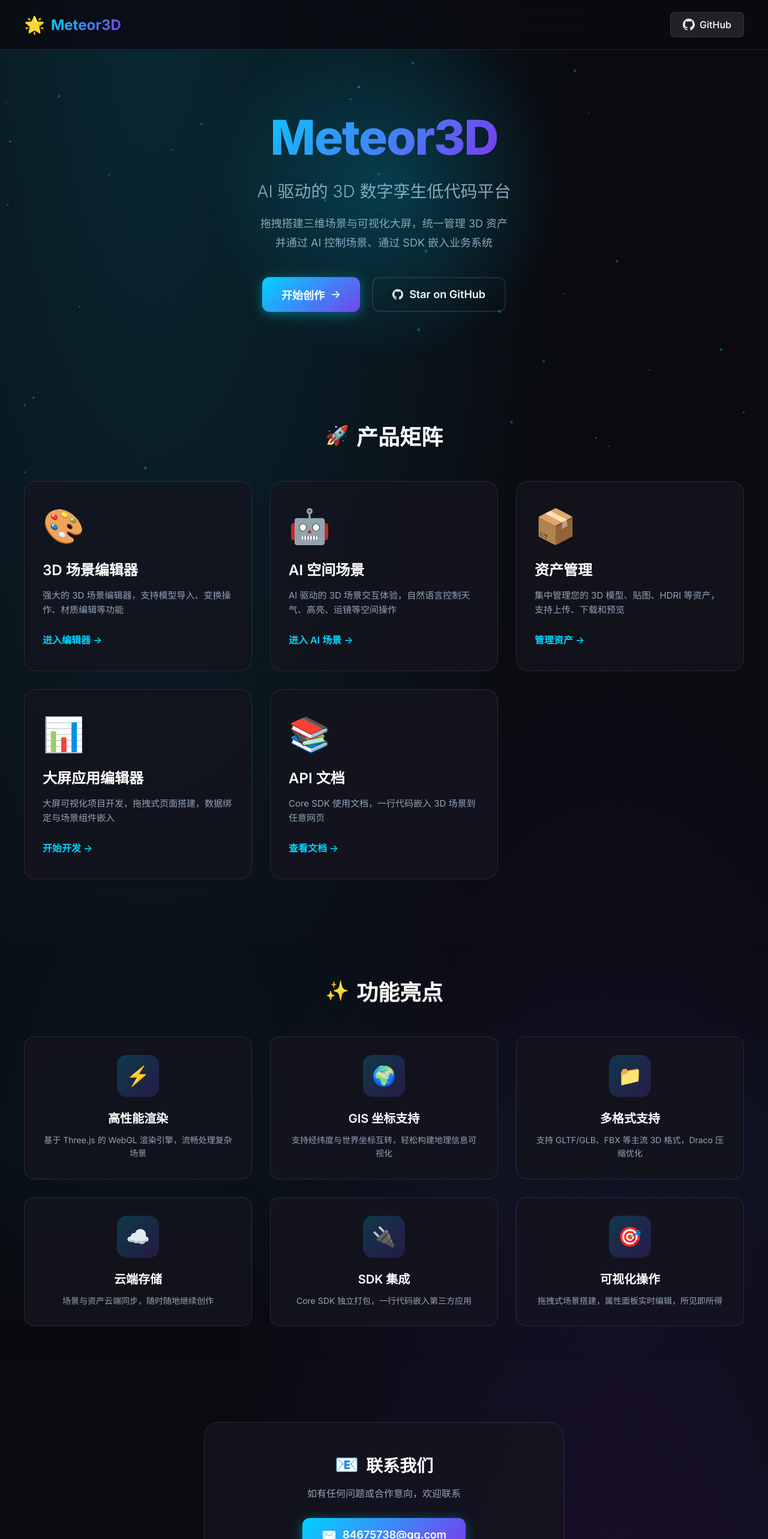
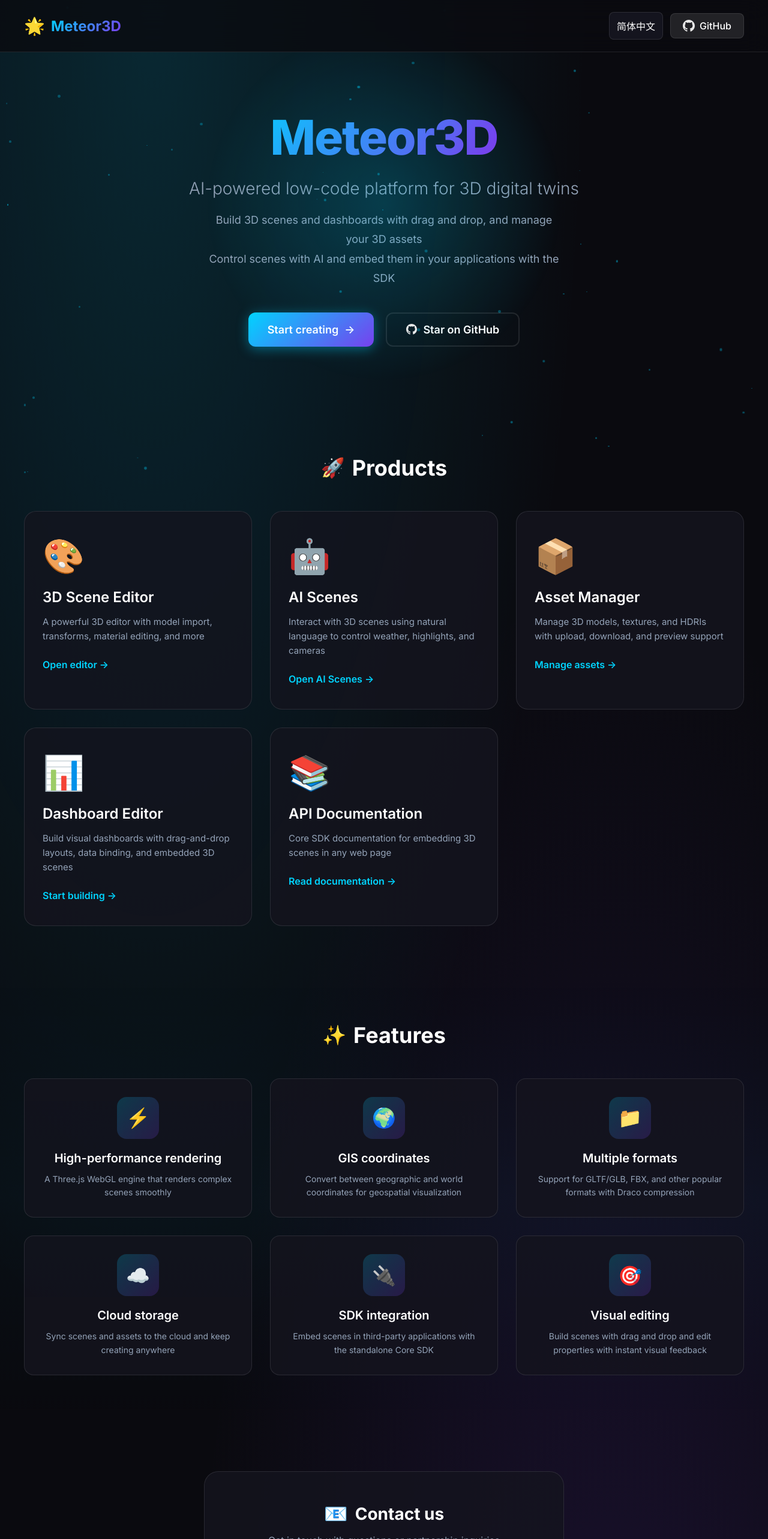
Before and after one commit to nikonikoCW/Meteor3DEditor, a Vue app in the folder packages/dashboard/: page / in a window 1280 px wide. Shown: the top 2566 px of the page at 60% size. Built offline with nearby package versions, Linux system fonts and the light colour scheme.

Commit message:
feat：主页英文

```diff
--- a/packages/dashboard/src/views/HomeView.vue
+++ b/packages/dashboard/src/views/HomeView.vue
@@ -12,6 +12,9 @@
         <span class="brand-text">Meteor3D</span>
       </div>
       <div class="nav-links">
+        <button class="language-switch" type="button" :aria-label="locale === 'en' ? '切换到简体中文' : 'Switch to English'" @click="toggleLocale">
+          {{ locale === 'en' ? '简体中文' : 'English' }}
+        </button>
         <a href="https://github.com/nikonikoCW/Meteor3DEditor" target="_blank" class="github-btn">
           <svg class="github-icon" viewBox="0 0 24 24" width="20" height="20">
             <path fill="currentColor" d="M12 0c-6.626 0-12 5.373-12 12 0 5.302 3.438 9.8 8.207 11.387.599.111.793-.261.793-.577v-2.234c-3.338.726-4.033-1.416-4.033-1.416-.546-1.387-1.333-1.756-1.333-1.756-1.089-.745.083-.729.083-.729 1.205.084 1.839 1.237 1.839 1.237 1.07 1.834 2.807 1.304 3.492.997.107-.775.418-1.305.762-1.604-2.665-.305-5.467-1.334-5.467-5.931 0-1.311.469-2.381 1.236-3.221-.124-.303-.535-1.524.117-3.176 0 0 1.008-.322 3.301 1.23.957-.266 1.983-.399 3.003-.404 1.02.005 2.047.138 3.006.404 2.291-1.552 3.297-1.23 3.297-1.23.653 1.653.242 2.874.118 3.176.77.84 1.235 1.911 1.235 3.221 0 4.609-2.807 5.624-5.479 5.921.43.372.823 1.102.823 2.222v3.293c0 .319.192.694.801.576 4.765-1.589 8.199-6.086 8.199-11.386 0-6.627-5.373-12-12-12z"/>
@@ -27,14 +30,14 @@
       <h1 class="title">
         <span class="title-gradient">Meteor3D</span>
       </h1>
-      <p class="subtitle">AI 驱动的 3D 数字孪生低代码平台</p>
+      <p class="subtitle">{{ t("AI 驱动的 3D 数字孪生低代码平台") }}</p>
       <p class="description">
-        拖拽搭建三维场景与可视化大屏，统一管理 3D 资产<br>
-        并通过 AI 控制场景、通过 SDK 嵌入业务系统
+        {{ t("拖拽搭建三维场景与可视化大屏，统一管理 3D 资产") }}<br>
+        {{ t("并通过 AI 控制场景、通过 SDK 嵌入业务系统") }}
       </p>
       <div class="hero-actions">
         <a class="btn-primary" href="https://editor.meteor3d.cn">
-          <span class="btn-text">开始创作</span>
+          <span class="btn-text">{{ t("开始创作") }}</span>
           <span class="btn-arrow">→</span>
         </a>
         <a href="https://github.com/nikonikoCW/Meteor3DEditor" target="_blank" class="btn-secondary">
@@ -50,57 +53,57 @@
     <section class="products-section">
       <h2 class="section-title">
         <span class="section-icon">🚀</span>
-        产品矩阵
+        {{ t("产品矩阵") }}
       </h2>
       <div class="products-grid">
         <a class="product-card" href="https://editor.meteor3d.cn">
           <div class="card-glow"></div>
           <div class="product-icon">🎨</div>
-          <h3 class="product-title">3D 场景编辑器</h3>
+          <h3 class="product-title">{{ t("3D 场景编辑器") }}</h3>
           <p class="product-desc">
-            强大的 3D 场景编辑器，支持模型导入、变换操作、材质编辑等功能
+            {{ t("强大的 3D 场景编辑器，支持模型导入、变换操作、材质编辑等功能") }}
           </p>
-          <div class="product-action">进入编辑器 →</div>
+          <div class="product-action">{{ t("进入编辑器 →") }}</div>
         </a>
 
         <a class="product-card" href="https://ai-scene.meteor3d.cn">
           <div class="card-glow"></div>
           <div class="product-icon">🤖</div>
-          <h3 class="product-title">AI 空间场景</h3>
+          <h3 class="product-title">{{ t("AI 空间场景") }}</h3>
           <p class="product-desc">
-            AI 驱动的 3D 场景交互体验，自然语言控制天气、高亮、运镜等空间操作
+            {{ t("AI 驱动的 3D 场景交互体验，自然语言控制天气、高亮、运镜等空间操作") }}
           </p>
-          <div class="product-action">进入 AI 场景 →</div>
+          <div class="product-action">{{ t("进入 AI 场景 →") }}</div>
         </a>
 
         <a class="product-card" href="https://assets.meteor3d.cn">
           <div class="card-glow"></div>
           <div class="product-icon">📦</div>
-          <h3 class="product-title">资产管理</h3>
+          <h3 class="product-title">{{ t("资产管理") }}</h3>
           <p class="product-desc">
-            集中管理您的 3D 模型、贴图、HDRI 等资产，支持上传、下载和预览
+            {{ t("集中管理您的 3D 模型、贴图、HDRI 等资产，支持上传、下载和预览") }}
           </p>
-          <div class="product-action">管理资产 →</div>
+          <div class="product-action">{{ t("管理资产 →") }}</div>
         </a>
 
         <a class="product-card" href="https://appeditor.meteor3d.cn">
           <div class="card-glow"></div>
           <div class="product-icon">📊</div>
-          <h3 class="product-title">大屏应用编辑器</h3>
+          <h3 class="product-title">{{ t("大屏应用编辑器") }}</h3>
           <p class="product-desc">
-            大屏可视化项目开发，拖拽式页面搭建，数据绑定与场景组件嵌入
+            {{ t("大屏可视化项目开发，拖拽式页面搭建，数据绑定与场景组件嵌入") }}
           </p>
-          <div class="product-action">开始开发 →</div>
+          <div class="product-action">{{ t("开始开发 →") }}</div>
         </a>
 
         <a class="product-card" href="https://api-docs.meteor3d.cn">
           <div class="card-glow"></div>
           <div class="product-icon">📚</div>
-          <h3 class="product-title">API 文档</h3>
+          <h3 class="product-title">{{ t("API 文档") }}</h3>
           <p class="product-desc">
-            Core SDK 使用文档，一行代码嵌入 3D 场景到任意网页
+            {{ t("Core SDK 使用文档，一行代码嵌入 3D 场景到任意网页") }}
           </p>
-          <div class="product-action">查看文档 →</div>
+          <div class="product-action">{{ t("查看文档 →") }}</div>
         </a>
       </div>
     </section>
@@ -109,55 +112,55 @@
     <section class="features-section">
       <h2 class="section-title">
         <span class="section-icon">✨</span>
-        功能亮点
+        {{ t("功能亮点") }}
       </h2>
       <div class="features-grid">
         <div class="feature-item">
           <div class="feature-icon-wrapper">
             <span class="feature-icon">⚡</span>
           </div>
-          <h4 class="feature-title">高性能渲染</h4>
-          <p class="feature-desc">基于 Three.js 的 WebGL 渲染引擎，流畅处理复杂场景</p>
+          <h4 class="feature-title">{{ t("高性能渲染") }}</h4>
+          <p class="feature-desc">{{ t("基于 Three.js 的 WebGL 渲染引擎，流畅处理复杂场景") }}</p>
         </div>
 
         <div class="feature-item">
           <div class="feature-icon-wrapper">
             <span class="feature-icon">🌍</span>
           </div>
-          <h4 class="feature-title">GIS 坐标支持</h4>
-          <p class="feature-desc">支持经纬度与世界坐标互转，轻松构建地理信息可视化</p>
+          <h4 class="feature-title">{{ t("GIS 坐标支持") }}</h4>
+          <p class="feature-desc">{{ t("支持经纬度与世界坐标互转，轻松构建地理信息可视化") }}</p>
         </div>
 
         <div class="feature-item">
           <div class="feature-icon-wrapper">
             <span class="feature-icon">📁</span>
           </div>
-          <h4 class="feature-title">多格式支持</h4>
-          <p class="feature-desc">支持 GLTF/GLB、FBX 等主流 3D 格式，Draco 压缩优化</p>
+          <h4 class="feature-title">{{ t("多格式支持") }}</h4>
+          <p class="feature-desc">{{ t("支持 GLTF/GLB、FBX 等主流 3D 格式，Draco 压缩优化") }}</p>
         </div>
 
         <div class="feature-item">
           <div class="feature-icon-wrapper">
             <span class="feature-icon">☁️</span>
           </div>
-          <h4 class="feature-title">云端存储</h4>
-          <p class="feature-desc">场景与资产云端同步，随时随地继续创作</p>
+          <h4 class="feature-title">{{ t("云端存储") }}</h4>
+          <p class="feature-desc">{{ t("场景与资产云端同步，随时随地继续创作") }}</p>
         </div>
 
         <div class="feature-item">
           <div class="feature-icon-wrapper">
             <span class="feature-icon">🔌</span>
           </div>
-          <h4 class="feature-title">SDK 集成</h4>
-          <p class="feature-desc">Core SDK 独立打包，一行代码嵌入第三方应用</p>
+          <h4 class="feature-title">{{ t("SDK 集成") }}</h4>
+          <p class="feature-desc">{{ t("Core SDK 独立打包，一行代码嵌入第三方应用") }}</p>
         </div>
 
         <div class="feature-item">
           <div class="feature-icon-wrapper">
             <span class="feature-icon">🎯</span>
           </div>
-          <h4 class="feature-title">可视化操作</h4>
-          <p class="feature-desc">拖拽式场景搭建，属性面板实时编辑，所见即所得</p>
+          <h4 class="feature-title">{{ t("可视化操作") }}</h4>
+          <p class="feature-desc">{{ t("拖拽式场景搭建，属性面板实时编辑，所见即所得") }}</p>
         </div>
       </div>
     </section>
@@ -167,9 +170,9 @@
       <div class="contact-card">
         <h2 class="contact-title">
           <span class="section-icon">📧</span>
-          联系我们
+          {{ t("联系我们") }}
         </h2>
-        <p class="contact-desc">如有任何问题或合作意向，欢迎联系</p>
+        <p class="contact-desc">{{ t("如有任何问题或合作意向，欢迎联系") }}</p>
         <div class="contact-methods">
           <a href="mailto:84675738@qq.com" class="contact-method">
             <span class="contact-icon">✉️</span>
@@ -179,7 +182,7 @@
             <span class="contact-icon">
               <svg t="1784856669536" class="icon" viewBox="0 0 1024 1024" version="1.1" xmlns="http://www.w3.org/2000/svg" p-id="1751" width="32" height="32"><path d="M1024 619.52c0-143.36-138.24-256-307.2-256s-307.2 112.64-307.2 256 138.24 256 307.2 256c30.72 0 61.44-5.12 92.16-10.24l97.28 51.2-25.6-76.8c87.04-51.2 143.36-128 143.36-220.16z m-414.72-40.96c-30.72 0-51.2-20.48-51.2-51.2s20.48-51.2 51.2-51.2 51.2 20.48 51.2 51.2c0 25.6-25.6 51.2-51.2 51.2z m209.92 0c-30.72 0-51.2-20.48-51.2-51.2s20.48-51.2 51.2-51.2 51.2 20.48 51.2 51.2c0 25.6-25.6 51.2-51.2 51.2z" fill="#4CBF00" p-id="1752"></path><path d="M358.4 609.28c0-158.72 153.6-286.72 348.16-286.72h15.36c-40.96-133.12-179.2-235.52-353.28-235.52-204.8 0-368.64 138.24-368.64 307.2 0 107.52 66.56 204.8 168.96 256l-30.72 92.16L256 686.08c35.84 10.24 71.68 15.36 112.64 15.36h10.24c-15.36-30.72-20.48-61.44-20.48-92.16z m138.24-414.72c35.84 0 66.56 30.72 66.56 66.56s-30.72 66.56-66.56 66.56C460.8 322.56 430.08 291.84 430.08 256S460.8 194.56 496.64 194.56zM245.76 322.56c-35.84 0-61.44-30.72-61.44-66.56s30.72-66.56 66.56-66.56 61.44 30.72 61.44 66.56-30.72 66.56-66.56 66.56z" fill="#4CBF00" p-id="1753"></path></svg>
             </span>
-            微信：niccww
+            {{ t("微信：niccww") }}
           </div>
         </div>
       </div>
@@ -195,24 +198,24 @@
         <div class="footer-links">
           <a href="https://github.com/nikonikoCW/Meteor3DEditor" target="_blank">GitHub</a>
           <span class="divider">|</span>
-          <a href="mailto:84675738@qq.com">联系我们</a>
+          <a href="mailto:84675738@qq.com">{{ t("联系我们") }}</a>
         </div>
-        <nav class="footer-seo-links" aria-label="解决方案">
-          <RouterLink to="/solutions/digital-twin">数字孪生</RouterLink>
-          <RouterLink to="/solutions/3d-showroom">3D 数字展厅</RouterLink>
-          <RouterLink to="/solutions/digital-cultural-exhibition">数字文化展厅</RouterLink>
-          <RouterLink to="/solutions/smart-park">智慧园区</RouterLink>
-          <RouterLink to="/products/gaussian-splatting">高斯泼溅</RouterLink>
-          <RouterLink to="/products/low-code-3d">3D 低代码</RouterLink>
+        <nav class="footer-seo-links" :aria-label="t('解决方案')">
+          <RouterLink to="/solutions/digital-twin">{{ t("数字孪生") }}</RouterLink>
+          <RouterLink to="/solutions/3d-showroom">{{ t("3D 数字展厅") }}</RouterLink>
+          <RouterLink to="/solutions/digital-cultural-exhibition">{{ t("数字文化展厅") }}</RouterLink>
+          <RouterLink to="/solutions/smart-park">{{ t("智慧园区") }}</RouterLink>
+          <RouterLink to="/products/gaussian-splatting">{{ t("高斯泼溅") }}</RouterLink>
+          <RouterLink to="/products/low-code-3d">{{ t("3D 低代码") }}</RouterLink>
         </nav>
         <div class="footer-partners">
-          <span class="partner-label">云存储服务支持</span>
+          <span class="partner-label">{{ t("云存储服务支持") }}</span>
           <a href="https://www.upyun.com/?utm_source=lianmeng&utm_medium=referral" target="_blank">
-            <img src="/又拍云_logo3.png" alt="又拍云" class="partner-logo" />
+            <img src="/又拍云_logo3.png" :alt="t('又拍云')" class="partner-logo" />
           </a>
         </div>
         <div class="footer-copyright">
-          © 2025 Meteor3DEditor. 保留所有权利。
+          {{ t("© 2025 Meteor3DEditor. 保留所有权利。") }}
         </div>
       </div>
     </footer>
@@ -220,6 +223,84 @@
 </template>
 
 <script setup>
+import { ref } from 'vue'
+
+const messages = {
+  'AI 驱动的 3D 数字孪生低代码平台': 'AI-powered low-code platform for 3D digital twins',
+  '拖拽搭建三维场景与可视化大屏，统一管理 3D 资产': 'Build 3D scenes and dashboards with drag and drop, and manage your 3D assets',
+  '并通过 AI 控制场景、通过 SDK 嵌入业务系统': 'Control scenes with AI and embed them in your applications with the SDK',
+  '开始创作': 'Start creating',
+  '产品矩阵': 'Products',
+  '3D 场景编辑器': '3D Scene Editor',
+  '强大的 3D 场景编辑器，支持模型导入、变换操作、材质编辑等功能': 'A powerful 3D editor with model import, transforms, material editing, and more',
+  '进入编辑器 →': 'Open editor →',
+  'AI 空间场景': 'AI Scenes',
+  'AI 驱动的 3D 场景交互体验，自然语言控制天气、高亮、运镜等空间操作': 'Interact with 3D scenes using natural language to control weather, highlights, and cameras',
+  '进入 AI 场景 →': 'Open AI Scenes →',
+  '资产管理': 'Asset Manager',
+  '集中管理您的 3D 模型、贴图、HDRI 等资产，支持上传、下载和预览': 'Manage 3D models, textures, and HDRIs with upload, download, and preview support',
+  '管理资产 →': 'Manage assets →',
+  '大屏应用编辑器': 'Dashboard Editor',
+  '大屏可视化项目开发，拖拽式页面搭建，数据绑定与场景组件嵌入': 'Build visual dashboards with drag-and-drop layouts, data binding, and embedded 3D scenes',
+  '开始开发 →': 'Start building →',
+  'API 文档': 'API Documentation',
+  'Core SDK 使用文档，一行代码嵌入 3D 场景到任意网页': 'Core SDK documentation for embedding 3D scenes in any web page',
+  '查看文档 →': 'Read documentation →',
+  '功能亮点': 'Features',
+  '高性能渲染': 'High-performance rendering',
+  '基于 Three.js 的 WebGL 渲染引擎，流畅处理复杂场景': 'A Three.js WebGL engine that renders complex scenes smoothly',
+  'GIS 坐标支持': 'GIS coordinates',
+  '支持经纬度与世界坐标互转，轻松构建地理信息可视化': 'Convert between geographic and world coordinates for geospatial visualization',
+  '多格式支持': 'Multiple formats',
+  '支持 GLTF/GLB、FBX 等主流 3D 格式，Draco 压缩优化': 'Support for GLTF/GLB, FBX, and other popular formats with Draco compression',
+  '云端存储': 'Cloud storage',
+  '场景与资产云端同步，随时随地继续创作': 'Sync scenes and assets to the cloud and keep creating anywhere',
+  'SDK 集成': 'SDK integration',
+  'Core SDK 独立打包，一行代码嵌入第三方应用': 'Embed scenes in third-party applications with the standalone Core SDK',
+  '可视化操作': 'Visual editing',
+  '拖拽式场景搭建，属性面板实时编辑，所见即所得': 'Build scenes with drag and drop and edit properties with instant visual feedback',
+  '联系我们': 'Contact us',
+  '如有任何问题或合作意向，欢迎联系': 'Get in touch with questions or partnership inquiries',
+  '微信：niccww': 'WeChat: niccww',
+  '解决方案': 'Solutions',
+  '数字孪生': 'Digital twins',
+  '3D 数字展厅': '3D showrooms',
+  '数字文化展厅': 'Cultural exhibitions',
+  '智慧园区': 'Smart parks',
+  '高斯泼溅': 'Gaussian splatting',
+  '3D 低代码': 'Low-code 3D',
+  '云存储服务支持': 'Cloud storage by',
+  '又拍云': 'UPYUN',
+  '© 2025 Meteor3DEditor. 保留所有权利。': '© 2025 Meteor3DEditor. All rights reserved.'
+}
+
+const getInitialLocale = () => {
+  try {
+    const saved = localStorage.getItem('meteor3d.dashboard.locale')
+    if (saved === 'zh-CN' || saved === 'en') return saved
+  } catch {}
+  return navigator.language?.toLowerCase().startsWith('en') ? 'en' : 'zh-CN'
+}
+
+const locale = ref(getInitialLocale())
+const t = (message) => locale.value === 'en' ? messages[message] || message : message
+const saveLocale = () => {
+  document.documentElement.lang = locale.value
+  document.title = locale.value === 'en'
+    ? 'Meteor3D - AI-powered low-code platform for 3D digital twins'
+    : 'Meteor3D - AI驱动的3D数字孪生低代码平台'
+  try {
+    localStorage.setItem('meteor3d.dashboard.locale', locale.value)
+  } catch {}
+}
+
+const toggleLocale = () => {
+  locale.value = locale.value === 'en' ? 'zh-CN' : 'en'
+  saveLocale()
+}
+
+saveLocale()
+
 // 生成随机粒子样式
 const getParticleStyle = (n) => {
   const size = Math.random() * 4 + 1
@@ -729,6 +810,26 @@
   color: var(--border-color);
 }
 
+.nav-links {
+  display: flex;
+  align-items: center;
+  gap: 12px;
+}
+
+.language-switch {
+  padding: 10px 12px;
+  color: var(--text-primary);
+  background: #14141e;
+  border: 1px solid var(--border-color);
+  border-radius: 8px;
+  font: inherit;
+  cursor: pointer;
+}
+
+.language-switch:hover {
+  border-color: var(--primary);
+}
+
 .footer-seo-links {
   display: flex;
   justify-content: center;
```
